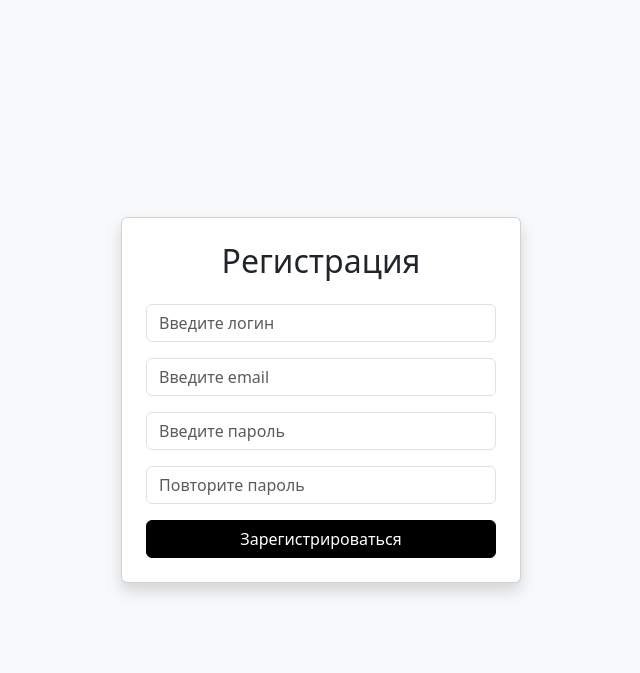
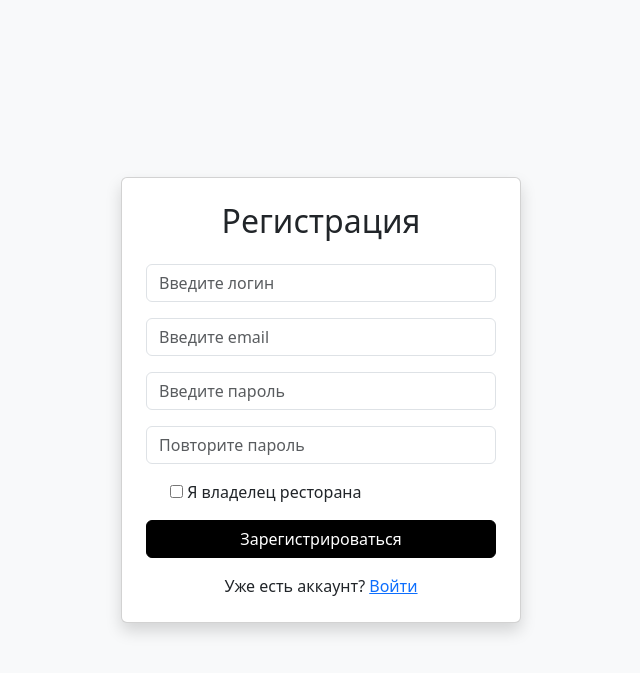
Before and after one commit to TheAlexGrimes30/FoodDeliveryService, a Django app: page /register/ in a window 1280 px wide. Shown: the top 673 px of the page, without its empty margins (319-959 px from the left). Run offline with Django 5.2, Linux system fonts and the light colour scheme; parts of the project's set-up code (start-up, migrations or seed data) failed here and were passed over.

Commit message:
Extended registration form with restaurant owner role.

```diff
--- a/food_delivery/auth_app/forms.py
+++ b/food_delivery/auth_app/forms.py
@@ -22,6 +22,8 @@ class RegistrationForm(AuthBaseForm):
     password_confirmed = forms.CharField(
         widget=forms.PasswordInput(attrs={'placeholder': 'Повторите пароль', 'class': 'form-control'})
     )
+
+    is_restaurant_owner = forms.BooleanField(required=False, label="Я владелец ресторана")
 
     def clean_username(self):
         username = self.cleaned_data.get('username')
--- a/food_delivery/auth_app/templates/registration.html
+++ b/food_delivery/auth_app/templates/registration.html
@@ -61,10 +61,22 @@
                     {% endif %}
                 </div>
 
+                <div class="form-check mb-3">
+                    {{ form.is_restaurant_owner }}
+                    <label class="form-check-label" for="{{ form.is_restaurant_owner.id_for_label }}">
+                        Я владелец ресторана
+                    </label>
+                </div>
+
                 <div class="d-grid">
                     <button type="submit" class="btn btn-black">Зарегистрироваться</button>
                 </div>
             </form>
+
+            <div class="text-center mt-3">
+                Уже есть аккаунт?
+                <a href="{% url 'login' %}">Войти</a>
+            </div>
         </div>
     </div>
 
```
Lines whose indentation alone changed are shown as unchanged.
